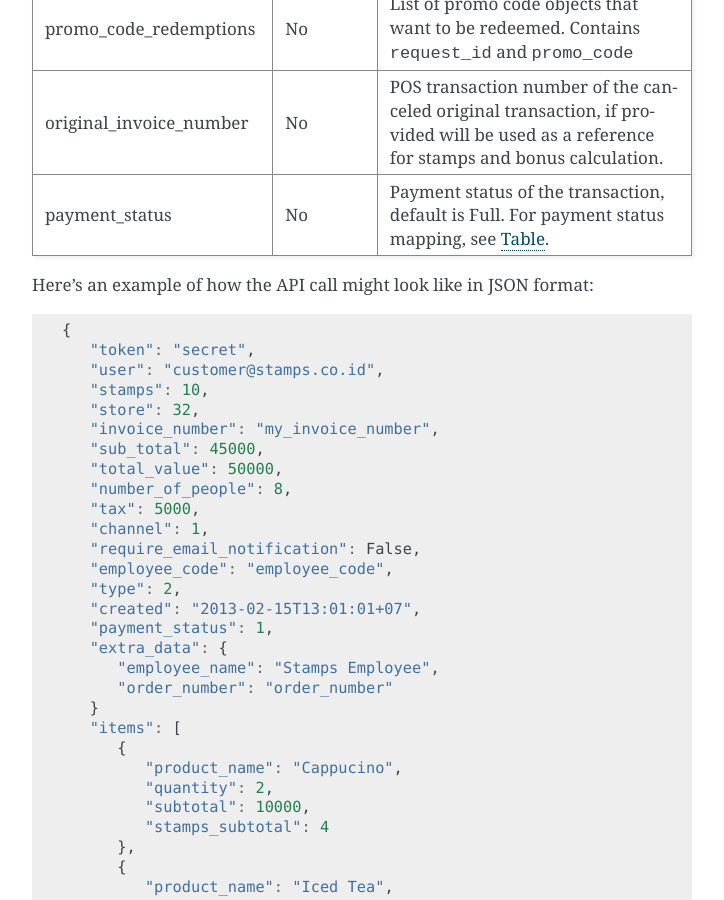
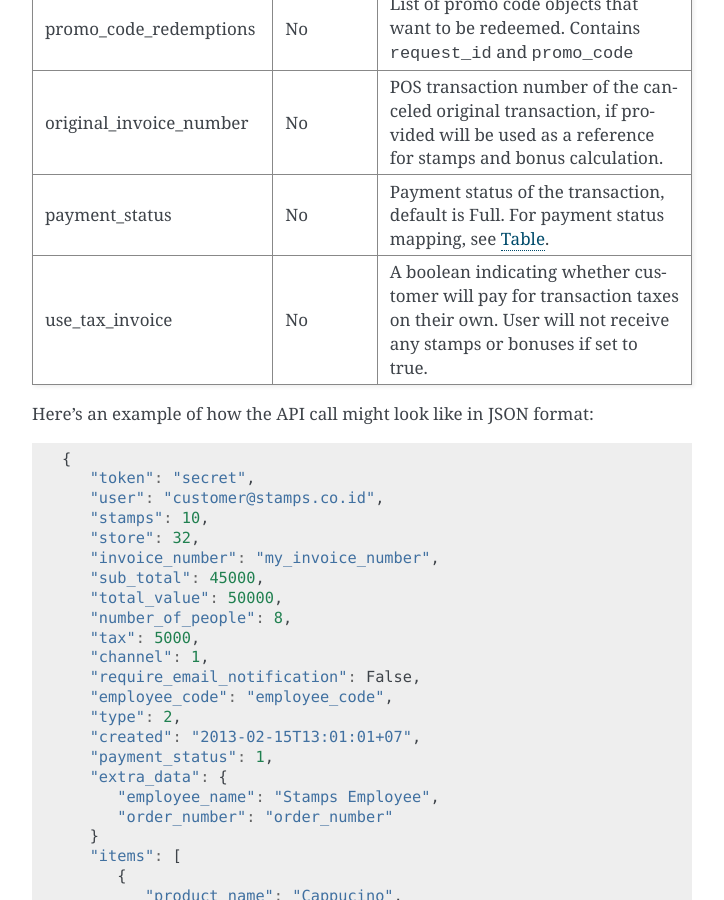
Before and after one commit to ui/stamps-api-docs, a Sphinx documentation site: the page built from source/klg_api.rst, in a window 1280 px wide and 900 px high, scrolled down 31866 px. Shown: the whole window, without its empty margins (388-1112 px from the left). Built offline with Sphinx 7.4.7, drawn with Linux system fonts in a browser that asks for light colours.

Commit message:
KLG API use tax invoice parameter (#216)
* KLG API use tax invoice parameter

* Update docs description

```diff
--- a/source/klg_api.rst
+++ b/source/klg_api.rst
@@ -1397,6 +1397,7 @@ voucher_redemptions         No          List of voucher objects that want to be
 promo_code_redemptions      No          List of promo code objects that want to be redeemed. Contains ``request_id`` and ``promo_code``
 original_invoice_number     No          POS transaction number of the canceled original transaction, if provided will be used as a reference for stamps and bonus calculation.
 payment_status              No          Payment status of the transaction, default is Full. For payment status mapping, see :ref:`Table <Payment Status>`.
+use_tax_invoice             No          A boolean indicating whether customer will pay for transaction taxes on their own. User will not receive any stamps or bonuses if set to true.
 =========================== =========== =======================
 
 
```
